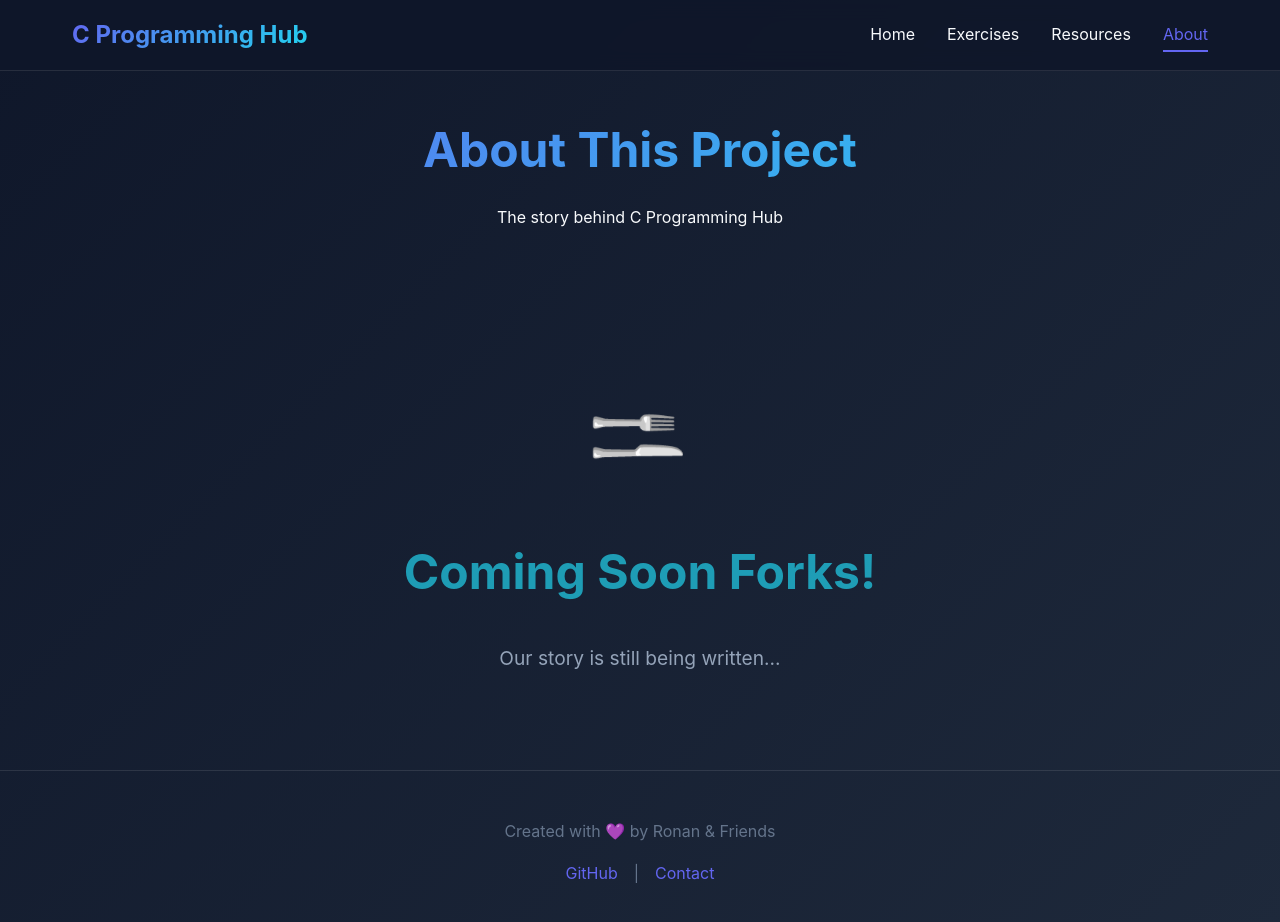
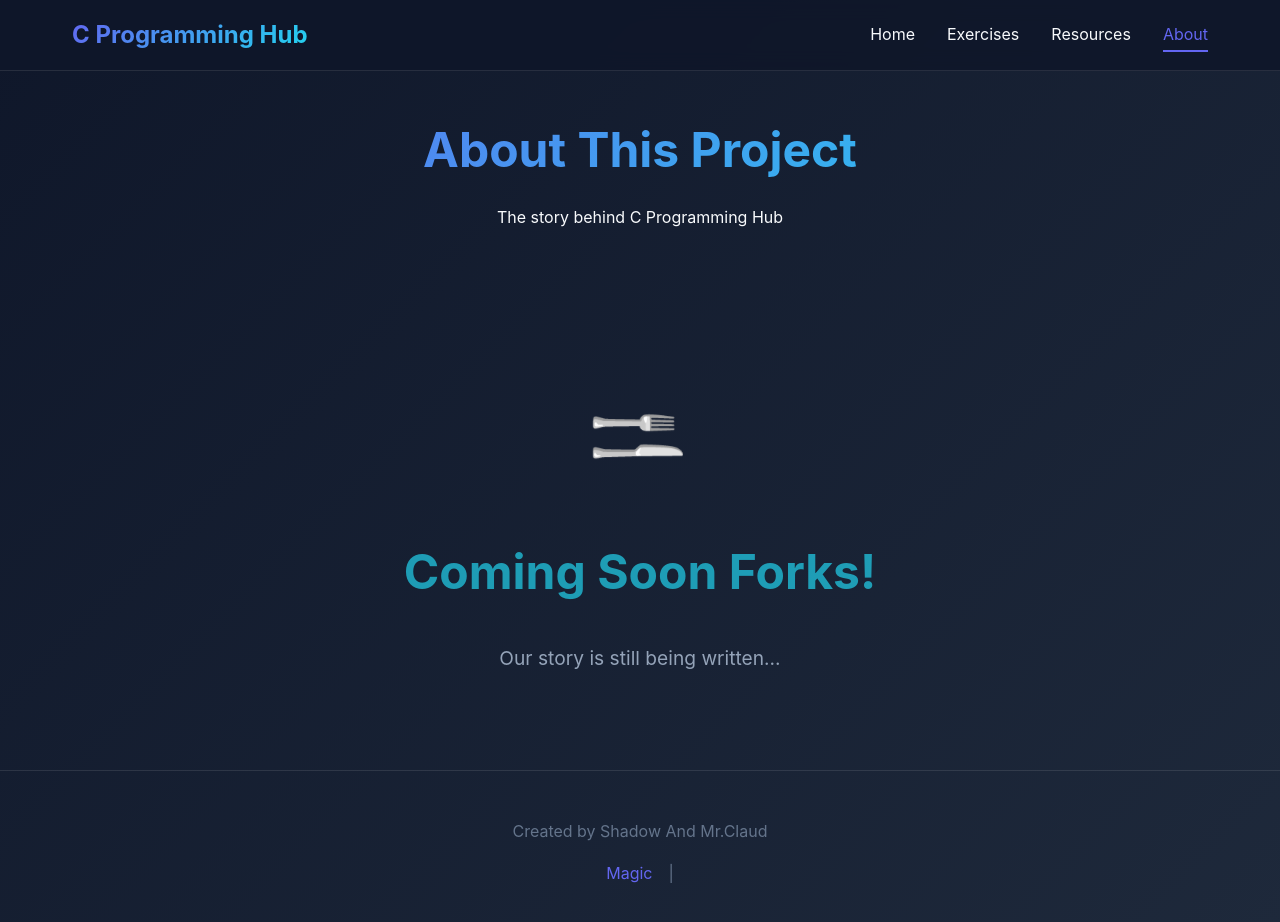
Before and after one commit to Oral012/c-programming-hub, a plain HTML site: page about.html in a window 1280 px wide. Drawn offline with Linux system fonts and the light colour scheme.

Commit message:
Update about.html

```diff
--- a/about.html
+++ b/about.html
@@ -87,11 +87,10 @@
 
     <!-- Footer -->
     <footer>
-        <p>Created with 💜 by Ronan & Friends</p>
+        <p>Created by Shadow And Mr.Claud</p>
         <div class="social-links">
-            <a href="https://github.com/yourusername/c-programming-hub">GitHub</a>
+            <a href="https://youtu.be/dQw4w9WgXcQ?si=qAeHFebOKT69-b71">Magic</a>
             <span style="color: #64748b;"> | </span>
-            <a href="mailto:your-email@example.com">Contact</a>
         </div>
     </footer>
 
```
